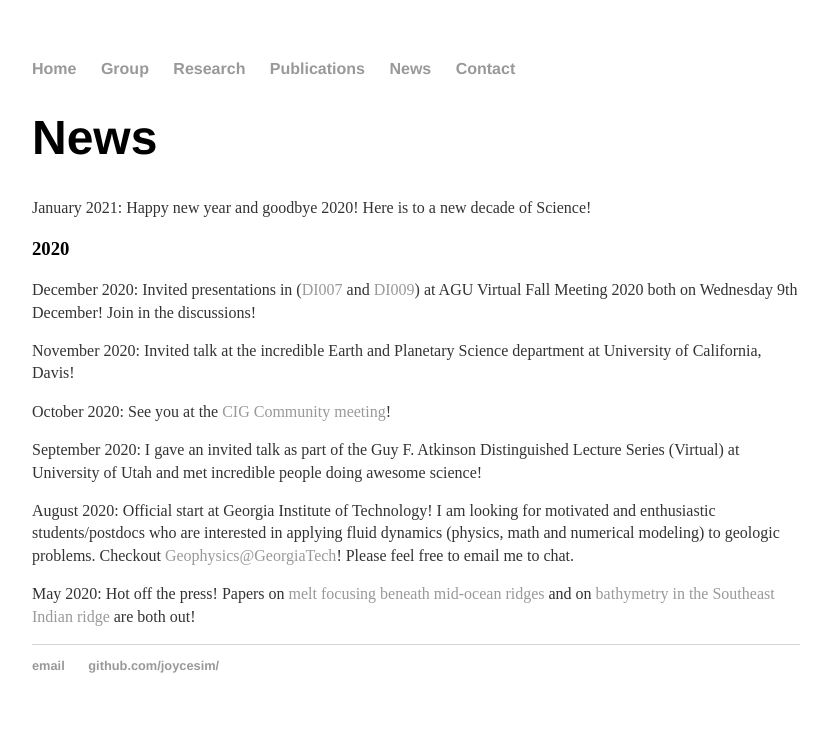
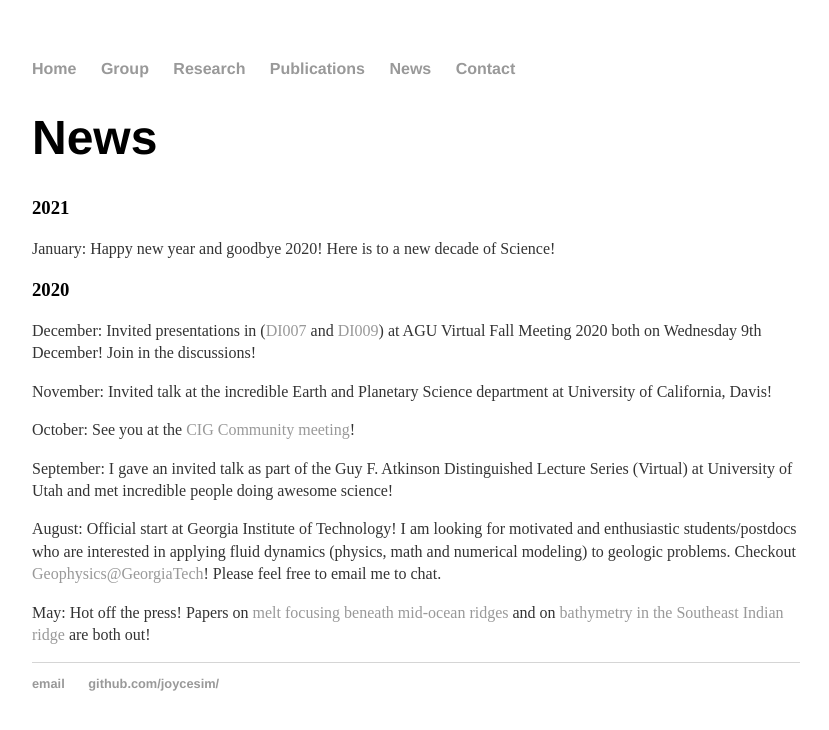
Before and after one commit to joycesim/joycesim.github.io, a Jekyll site: the page built from news/index.md, in a window 1280 px wide. Shown: the top 730 px of the page, without its empty margins (224-1053 px from the left). Built offline with Jekyll 4.4.1, drawn with Linux system fonts in a browser that asks for light colours.

Commit message:
Update index.md

```diff
--- a/news/index.md
+++ b/news/index.md
@@ -4,18 +4,20 @@ title: News
 ---
 # {{page.title}}
 
-January 2021: Happy new year and goodbye 2020! Here is to a new decade of Science!
+### 2021
+
+January: Happy new year and goodbye 2020! Here is to a new decade of Science!
 
 ### 2020
 
-December 2020: Invited presentations in ([DI007](https://agu.confex.com/agu/fm20/meetingapp.cgi/Session/103429) and [DI009](https://agu.confex.com/agu/fm20/meetingapp.cgi/Session/109630)) at AGU Virtual Fall Meeting 2020 both on Wednesday 9th December! Join in the discussions!
+December: Invited presentations in ([DI007](https://agu.confex.com/agu/fm20/meetingapp.cgi/Session/103429) and [DI009](https://agu.confex.com/agu/fm20/meetingapp.cgi/Session/109630)) at AGU Virtual Fall Meeting 2020 both on Wednesday 9th December! Join in the discussions!
 
-November 2020: Invited talk at the incredible Earth and Planetary Science department at University of California, Davis!
+November: Invited talk at the incredible Earth and Planetary Science department at University of California, Davis!
 
-October 2020: See you at the [CIG Community meeting](https://geodynamics.org/cig/events/calendar/2020-community-workshop/agenda/)!
+October: See you at the [CIG Community meeting](https://geodynamics.org/cig/events/calendar/2020-community-workshop/agenda/)!
 
-September 2020: I gave an invited talk as part of the Guy F. Atkinson Distinguished Lecture Series (Virtual) at University of Utah and met incredible people doing awesome science!
+September: I gave an invited talk as part of the Guy F. Atkinson Distinguished Lecture Series (Virtual) at University of Utah and met incredible people doing awesome science!
 
-August 2020: Official start at Georgia Institute of Technology! I am looking for motivated and enthusiastic students/postdocs who are interested in applying fluid dynamics (physics, math and numerical modeling) to geologic problems. Checkout [Geophysics@GeorgiaTech](http://geophysics.eas.gatech.edu/)! Please feel free to email me to chat.
+August: Official start at Georgia Institute of Technology! I am looking for motivated and enthusiastic students/postdocs who are interested in applying fluid dynamics (physics, math and numerical modeling) to geologic problems. Checkout [Geophysics@GeorgiaTech](http://geophysics.eas.gatech.edu/)! Please feel free to email me to chat.
 
-May 2020: Hot off the press! Papers on [melt focusing beneath mid-ocean ridges](https://doi.org/10.1029/2020GL087349) and on [bathymetry in the Southeast Indian ridge](https://doi.org/10.1016/j.pepi.2020.106486) are both out!
+May: Hot off the press! Papers on [melt focusing beneath mid-ocean ridges](https://doi.org/10.1029/2020GL087349) and on [bathymetry in the Southeast Indian ridge](https://doi.org/10.1016/j.pepi.2020.106486) are both out!
```
